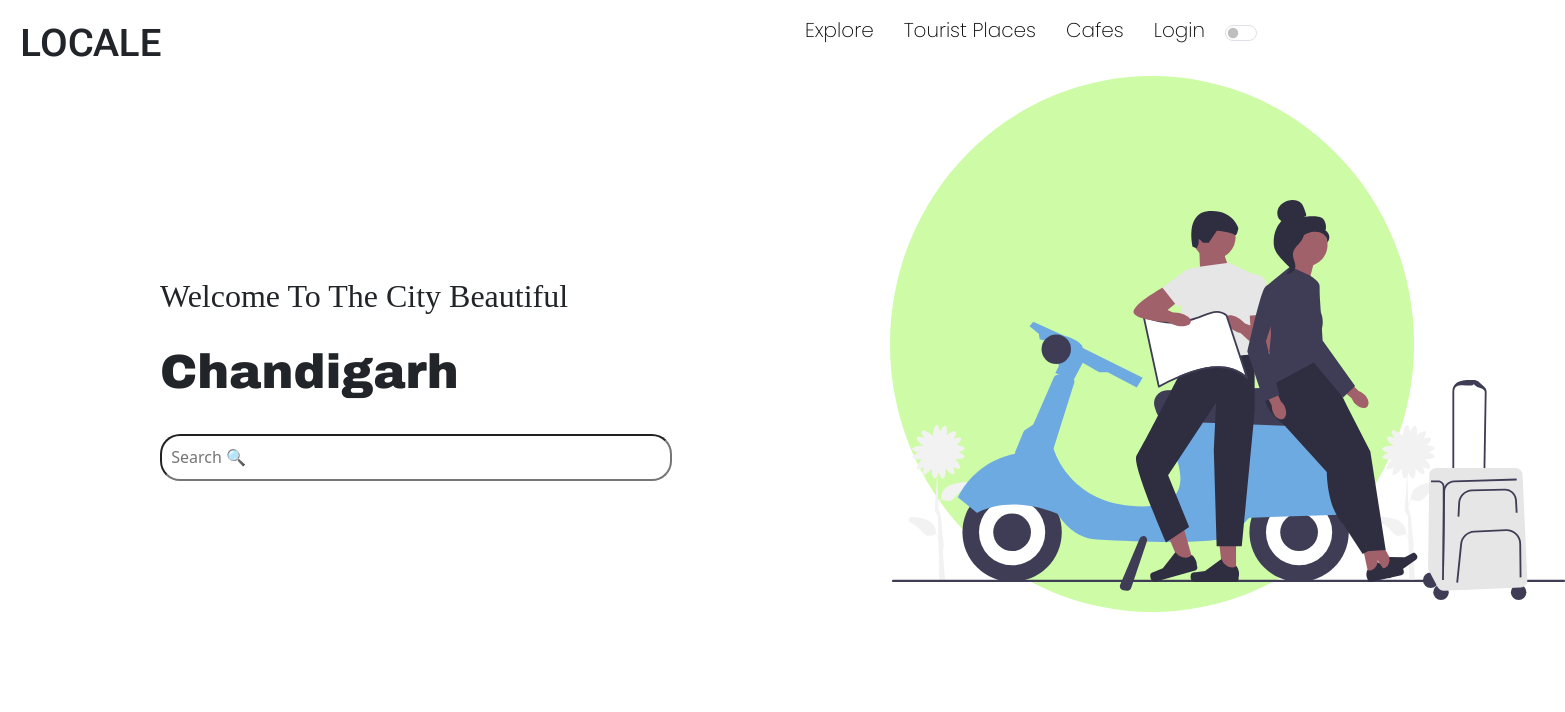
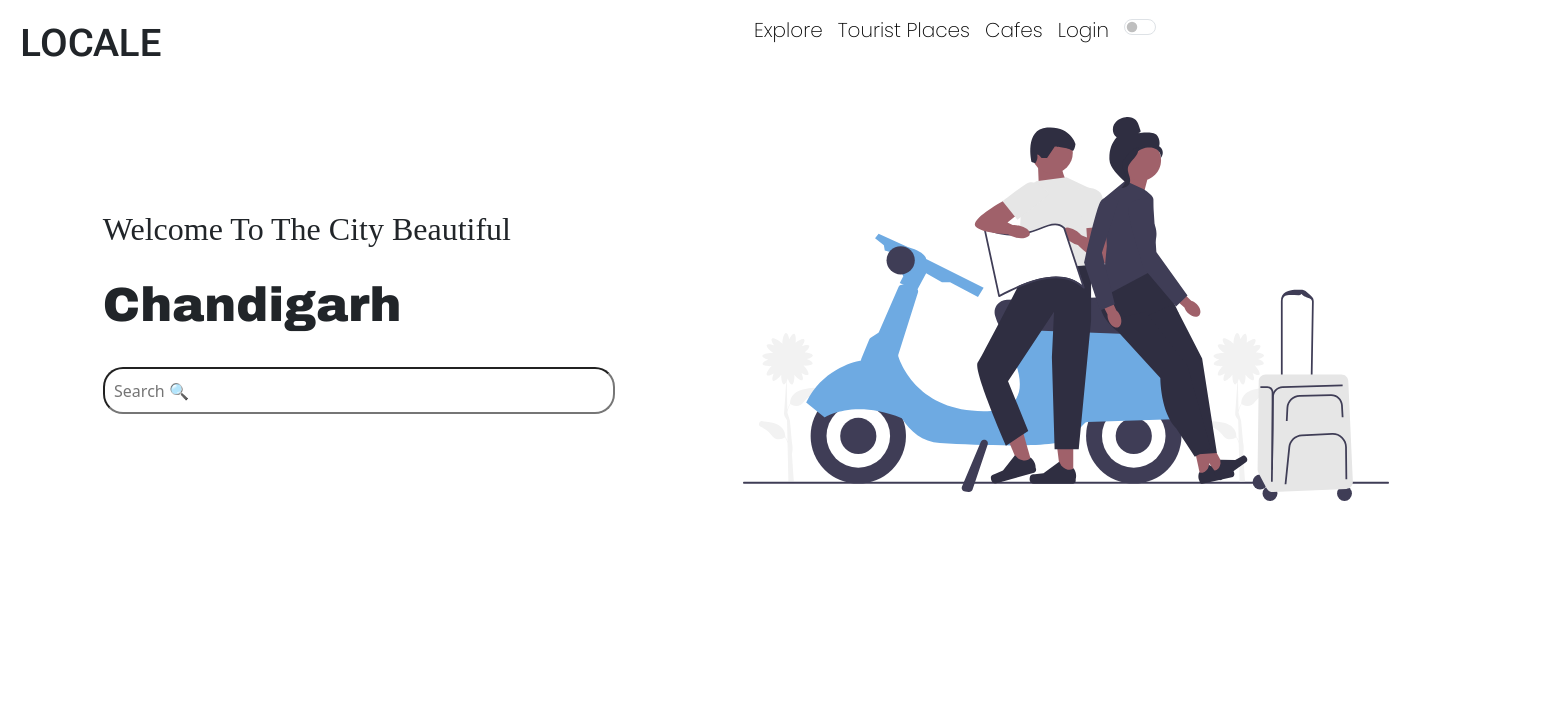
Before and after one commit to vivekk-tiwari/LOCALE, a React (Create React App) app: page / in a window 1280 px wide. Shown: the top 712 px of the page, 1565 px wide, since content can reach past the window. Built offline with nearby package versions, Linux system fonts and the light colour scheme.

Commit message:
Update Home Page

```diff
--- a/public/styles.css
+++ b/public/styles.css
@@ -6,8 +6,10 @@ body{
 /*NAVBAR COMPONENT CSS */
 .Navbar_main{
     margin-top: 15px;
-    width:1280px;
-    display: flex;
+    width:100vw;
+    display: inline-flex;
+    height:8vw;
+    gap:30vw;
 }
 
 .Navbar_heading{
@@ -19,7 +21,8 @@ body{
 }
 
 .Navbar_link{
-    margin-left: 420px;
+    display:inline-flex;
+    gap:15px;
 }
 
 #link1,#link2,#link3,#link4{
@@ -29,15 +32,10 @@ body{
     /* font-family: 'Roboto', sans-serif; */
     font-family: 'Poppins', sans-serif;
     font-weight: 500;
-    padding-right: 15px;
-    padding-left: 15px;
 }
 
 /* //Dark theme switch */
-.form-check{
-    margin-top: 6px;
-    margin-left: 5px;
-}
+
 
 
 /* HOME COMPONENT CSS */
@@ -52,23 +50,23 @@ body{
 }
 
 .home_heading{
-    margin-top: 25%;
-    margin-left:20%;
+    display: inline-flex;
+    justify-content: center;
+    flex-direction: column;
+    margin-left: 8%;
 }
 
 .home_main{
-    display: flex;
-}
-
-#home_img{
-    margin-left: 30%;
-    height: 92%;
-
+    display: inline-flex;
+    gap:10vw;
+    height:30vw;
+    /* flex-wrap: wrap; */
 }
 
 .home_image{
-    margin-top: 16%;
+    display:flex;
 }
+
 
 #home_search{
     margin-top:2%;
--- a/src/components/Home.jsx
+++ b/src/components/Home.jsx
@@ -11,7 +11,6 @@ function Home(){
             </div>
 
             <div className="home_image">
-                <div className="home_circle"></div>
                 <img id='home_img' src="./images/img.svg" alt="" />
             </div>
 
--- a/src/components/Navbar.jsx
+++ b/src/components/Navbar.jsx
@@ -11,8 +11,9 @@ function Navbar(){
                 <a id="link2" href="#">Tourist Places</a>
                 <a id="link3" href="#">Cafes</a>
                 <a id="link4" href="#">Login</a>
+                <DarkThemeSwitch/>
             </div>
-            <DarkThemeSwitch/>
+
         </div>
         </>
     )
```
